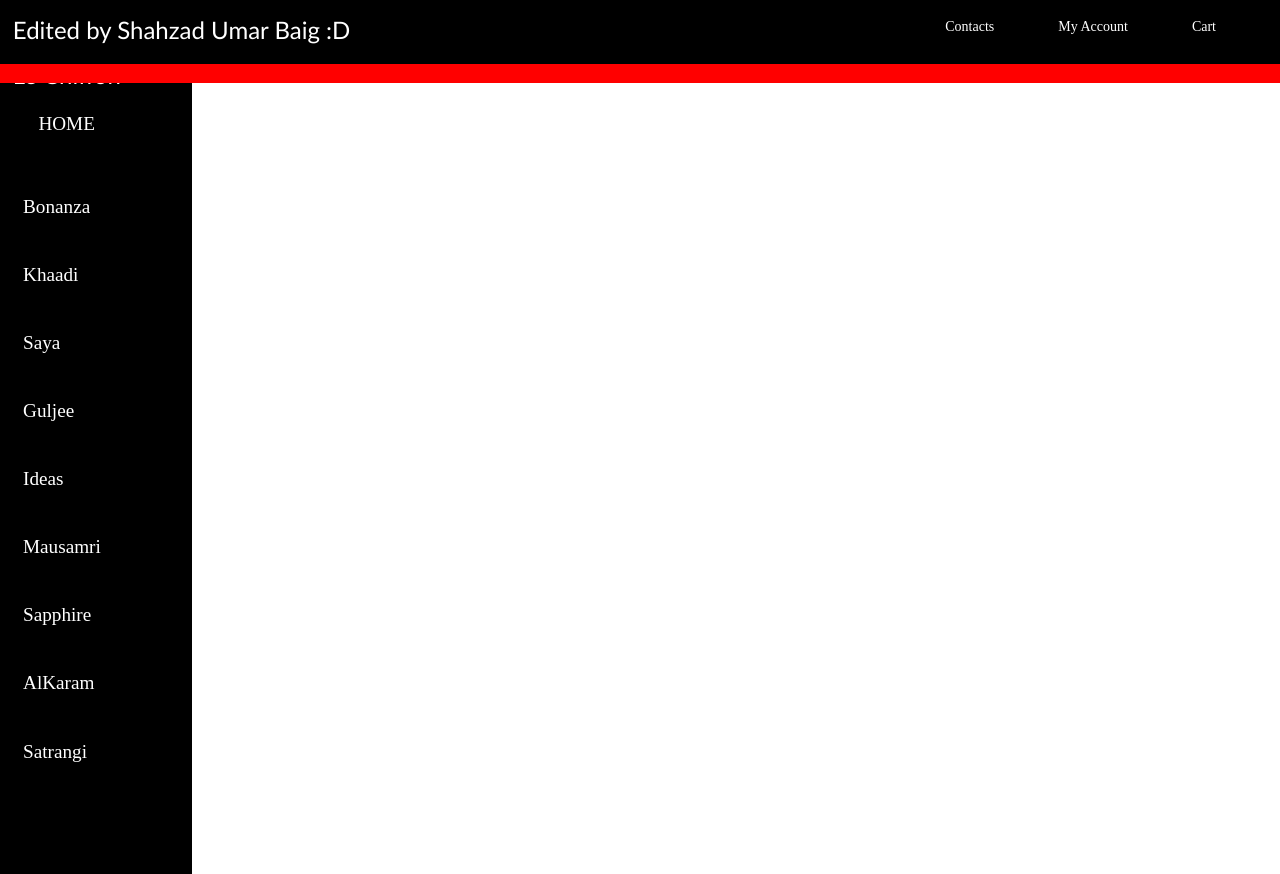
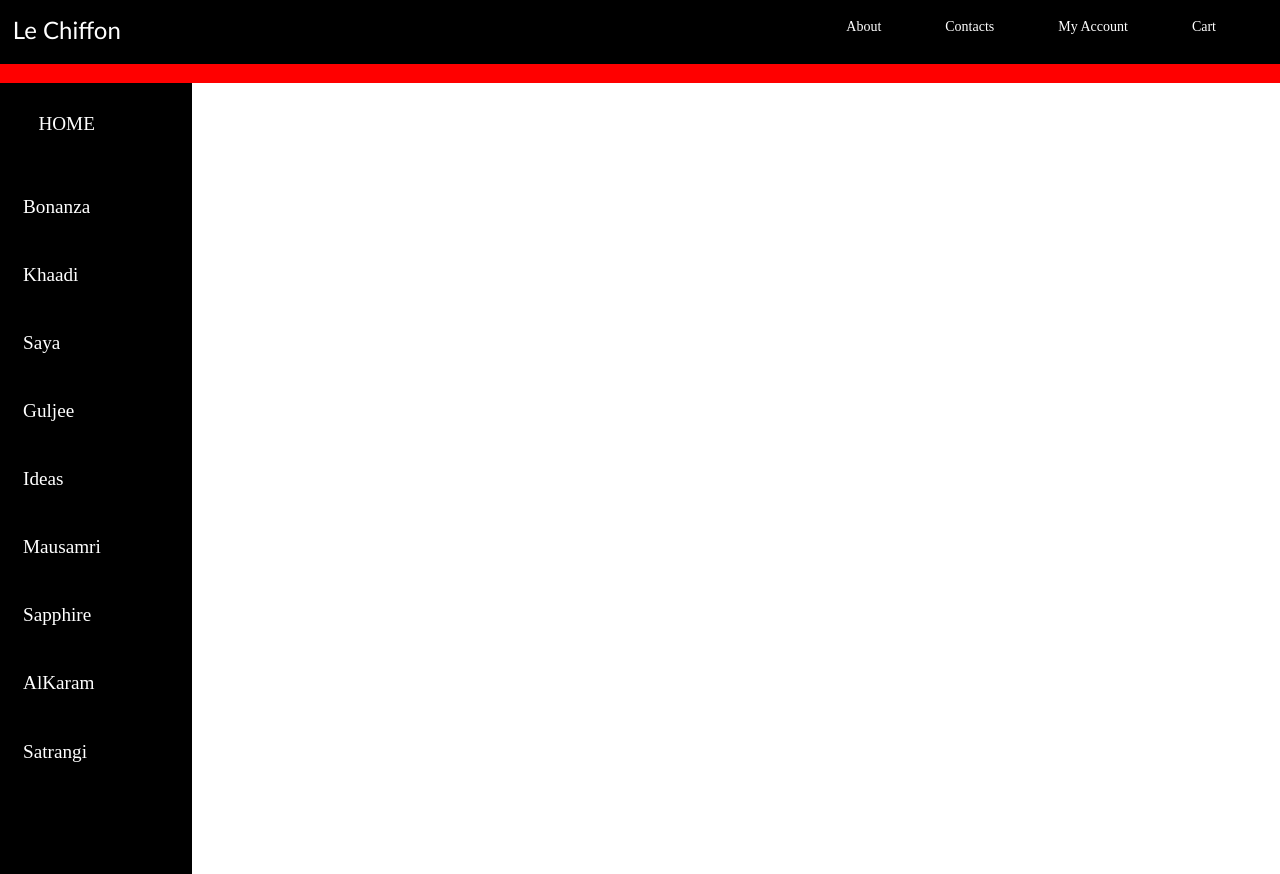
Before and after one commit to urwamaqsood/Cloth-Ecommerce-Website, a plain HTML site: page index.html in a window 1280 px wide. Drawn offline with Linux system fonts and the light colour scheme.

Commit message:
list tag edited in navbar

```diff
--- a/index.html
+++ b/index.html
@@ -12,8 +12,8 @@
         <li><a href="abc.html">Cart</a></li>
         <li><a href="abc.html">My Account</a></li>
         <li><a href="abc.html">Contacts</a></li>
+        <li><a href="#">About</a></li>
 
-       <p>Edited by Shahzad Umar Baig :D </p>
       </ul>
       <p>Le Chiffon</p>
     </div>
```
